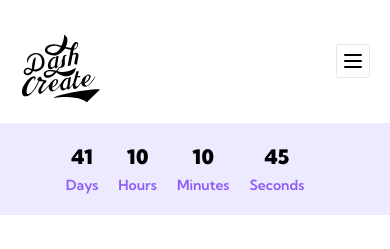
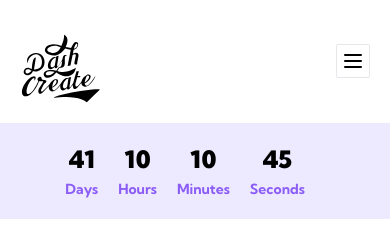
Before and after one commit to bolub/dashcreate, a Next.js app: page / in a window 390 px wide. Shown: the top 249 px of the page. Built offline with nearby package versions, Linux system fonts and the light colour scheme; no server answers.

Commit message:
Update countdown

```diff
--- a/Components/Countdown.js
+++ b/Components/Countdown.js
@@ -5,8 +5,8 @@ import Countdown from 'react-countdown';
 const CountWrap = ({ label, value }) => {
   return (
     <div className='text-center mr-5'>
-      <p className='font-black text-xl md:text-2xl'>{value}</p>
-      <p className='font-semibold mt-1 text-sm md:text-base text-purple-500'>
+      <p className='font-black text-2xl '>{value}</p>
+      <p className='font-bold md:font-semibold mt-1 text-sm md:text-base text-purple-500'>
         {label}
       </p>
     </div>
```
